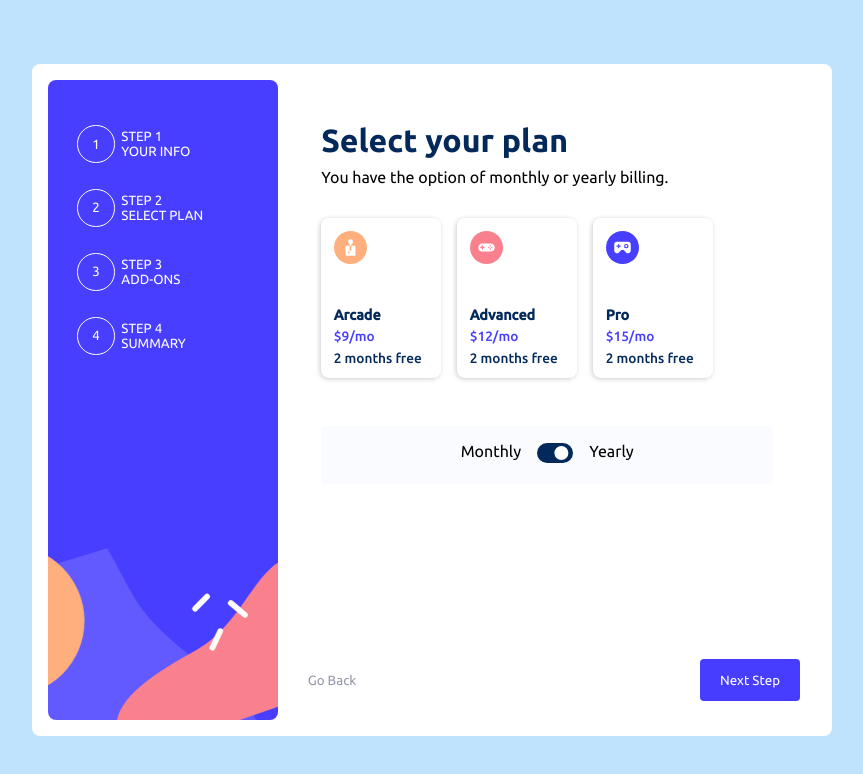
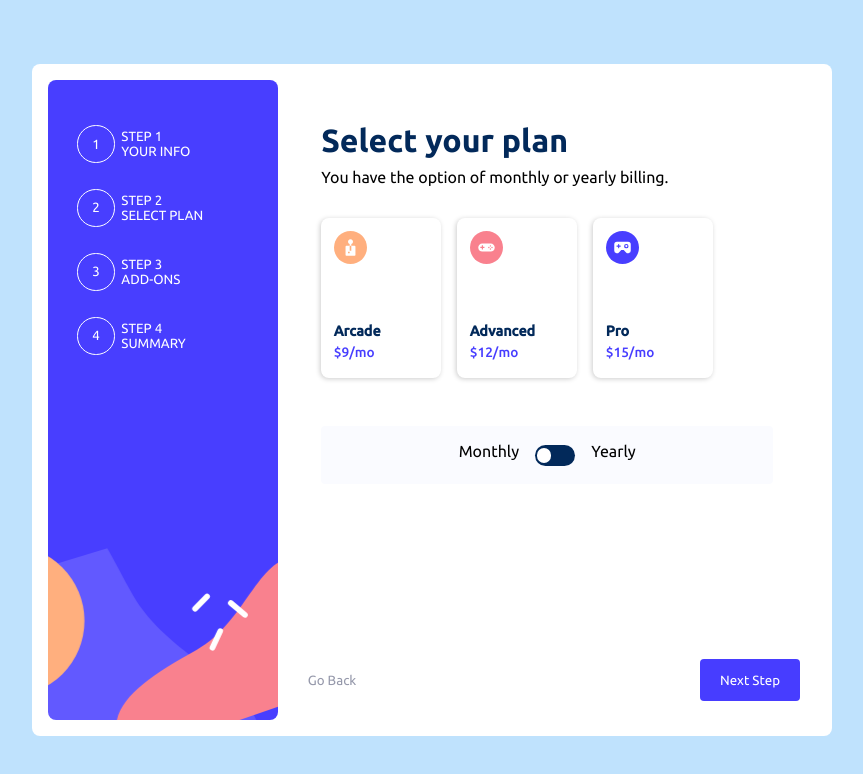
Before and after one commit to alfredthompsonOvie/multi-step-form, a Vue app: page / in a window 1280 px wide. Both pictures are taken after typing "Sample", "name@example.com", "5551234" into the empty fields and a click on the button "Next Step". Shown: the top 774 px of the page, without its empty margins (208-1071 px from the left). Built offline with nearby package versions, Linux system fonts and the light colour scheme.

Commit message:
form summary complete

```diff
--- a/src/App.vue
+++ b/src/App.vue
@@ -62,7 +62,11 @@
 		<!-- Sidebar end -->
 
 		<!-- form wizard -->
-		<FormWizard :validation-schema="schema" @submit="onSubmit">
+		<FormWizard
+		:validation-schema="schema"
+		@submit="onSubmit"
+		v-if="showForm"
+		>
 			<!-- step 1 -->
 			<FormStep>
 				<h1 class="heading">Personal info</h1>
@@ -115,58 +119,34 @@
 			<!-- step 1 -->
 
 			<!-- step 2 starts -->
+			<!-- SELECT PLAN -->
 			<FormStep>
 				<h1>Select your plan</h1>
 				<p>You have the option of monthly or yearly billing.</p>
 				<section class="form__group__plans">
-					<section class="form__group--checkbox">
+					<!--! loop starts here -->
+					<section
+						class="form__group--checkbox"
+						v-for="plan in displayPlan"
+						:key="plan.name"
+					>
 						<Field
 							type="radio"
 							name="plan"
-							value="arcade"
-							id="arcade"
+							:value="plan.name"
+							:id="plan.name"
 							class="plan--checkbox"
 						/>
-						<label for="arcade" class="plan--label">
-							<img src="@/assets/images/icon-arcade.svg" alt="" />
+						<label :for="plan.name" class="plan--label">
+							<img :src="`${getImageUrl(plan.image)}`" :alt="plan.name" />
 							<section>
-								<p class="plan">Arcade</p>
-								<p class="plan__price">$9/mo</p>
-								<p class="plan__discount">2 months free</p>
-							</section>
-						</label>
-					</section>
-					<section class="form__group--checkbox">
-						<Field
-							type="radio"
-							name="plan"
-							value="advanced"
-							id="advanced"
-							class="plan--checkbox"
-						/>
-						<label for="advanced" class="plan--label">
-							<img src="@/assets/images/icon-advanced.svg" alt="" />
-							<section>
-								<p class="plan">Advanced</p>
-								<p class="plan__price">$12/mo</p>
-								<p class="plan__discount">2 months free</p>
-							</section>
-						</label>
-					</section>
-					<section class="form__group--checkbox">
-						<Field
-							type="radio"
-							name="plan"
-							value="pro"
-							id="pro"
-							class="plan--checkbox"
-						/>
-						<label for="pro" class="plan--label">
-							<img src="@/assets/images/icon-pro.svg" alt="" />
-							<section>
-								<p class="plan">Pro</p>
-								<p class="plan__price">$15/mo</p>
-								<p class="plan__discount">2 months free</p>
+								<p class="plan">{{ plan.name }}</p>
+								<p class="plan__price">${{ plan.price }}/{{ plan.rate }}</p>
+								<transition name="fade">
+									<p class="plan__discount" v-if="showDiscountRate">
+										2 months free
+									</p>
+								</transition>
 							</section>
 						</label>
 					</section>
@@ -176,30 +156,52 @@
 
 				<section class="rate__toggler">
 					<p>Monthly</p>
-					<section>
-						<label for="rate" class="toggle__rate">
-							<Field type="checkbox" name="rate" id="rate" />
-							<span class="toggle__rate__ball"></span>
-						</label>
+					<section class="toggle__rate__switch">
+						<Field
+							v-slot="{ field }"
+							name="rate"
+							type="checkbox"
+							:value="true"
+							keepValue
+							v-model="formData.rate"
+							rules="string|required"
+						>
+							<!-- :unchecked-value="false" -->
+							<input
+								v-bind="field"
+								type="checkbox"
+								id="rate"
+								class="toggle__rate__checkbox"
+								name="rate"
+								:value="true"
+								@change="onChange"
+							/>
+						</Field>
+						<label for="rate" class="toggle__rate__label"></label>
 					</section>
+					<ErrorMessage name="rate" class="error--plan" />
+
 					<p>Yearly</p>
 				</section>
 			</FormStep>
 			<!-- step 2 ends -->
 
 			<!-- step 3 -->
+			<!-- PICK ADD_ONS -->
 			<FormStep>
 				<h1>Pick add-ons</h1>
 				<p>Add-ons help enhance your gaming experience.</p>
 
-				<section class="form__group--checkbox__addons">
-					<label for="onlineService" class="label__add_ons checkbox__addons">
+				<section class="form__group__addons">
 					<Field
 						type="checkbox"
 						name="addons"
 						id="onlineService"
-							value="onlineService"
+						value="Online service"
+						class="addons__checkbox"
+						v-model="formData.addons"
 					/>
+					<label for="onlineService" class="addons__label">
 						<section>
 							<h1 class="label__title">Online service</h1>
 							<p>Access to multiplayer games</p>
@@ -208,14 +210,16 @@
 					</label>
 				</section>
 
-				<section class="form__group--checkbox__addons">
-					<label for="largerStorage" class="label__add_ons checkbox__addons">
+				<section class="form__group__addons">
 					<Field
 						type="checkbox"
 						name="addons"
 						id="largerStorage"
-							value="largerStorage"
+						value="Larger storage"
+						class="addons__checkbox"
+						v-model="formData.addons"
 					/>
+					<label for="largerStorage" class="addons__label">
 						<section>
 							<h1 class="label__title">Larger storage</h1>
 							<p>Extra 1TB of cloud save</p>
@@ -224,17 +228,16 @@
 					</label>
 				</section>
 
-				<section class="form__group--checkbox__addons">
-					<label
-						for="customizableProfile"
-						class="label__add_ons checkbox__addons"
-					>
+				<section class="form__group__addons">
 					<Field
 						type="checkbox"
 						name="addons"
 						id="customizableProfile"
-							value="customizableProfile"
+						value="Customizable profile"
+						class="addons__checkbox"
+						v-model="formData.addons"
 					/>
+					<label for="customizableProfile" class="addons__label">
 						<section>
 							<h1 class="label__title">Customizable Profile</h1>
 							<p>Custom theme on your profile</p>
@@ -248,63 +251,73 @@
 			<!-- step 3 -->
 
 			<!-- step 4 -->
-			<FormStep >
+			<FormStep>
 				<h1>Finishing up</h1>
 				<p>Double-check everything looks OK before confirming.</p>
 				<!-- Dynamically add subscription and add-on selections here -->
-				<p>{{ store.getFormData }}</p>
-				<section class="summary">
-					<section class="summary__main">
+				<section class="summary__list">
+					<!-- {{  store.getFormData }} -->
+					<section class="summary__item">
 						<section>
-							<section>
-								<p>Arcade(Monthly)</p>
-								<button class="btn__change" type="button">Change</button>
+							<p>
+								<span>{{ store.getFormData.plan }}</span>
+								<span>({{ store.getFormData.rate }})</span>
+							</p>
+							<button class="editFormBtn">Change</button>
 						</section>
-							<p>$9/mo</p>
+						<p>
+
+							${{
+								store.getFormData.planPrice
+							}}/{{ formData.rate ? "yr" : "mo" }}
+						</p>
 					</section>
-						<section>
-							<p>Online service</p>
-							<p>+$1/mo</p>
+					<p
+						class="summary__item"
+						v-for="addon in store.getFormData.addons"
+						:key="addon"
+					>
+						<span>{{ addon.name }}</span>
+						<span>+${{ addon.price }}/{{ formData.rate ? "yr" : "mo" }}</span>
+
+					</p>
 				</section>
-						<section>
-							<p>Large storage</p>
-							<p>+$2/mo</p>
-						</section>
+				<section class="summary__total">
+					<p>Total (per {{ formData.rate ? "year" : "month" }})</p>
+					<p class="total__rate">+${{store.getFormData.total}}/{{ formData.rate ? "yr" : "mo" }}</p>
 				</section>
 
-					<section class="summary__total">
-						<p>Total (per month)</p>
-						<p class="total__rate">+$12/mo</p>
-					</section>
-				</section>
 			</FormStep>
 			<!-- step 4 -->
 
 			<!-- step 5 -->
+
 			<!-- step 5 -->
 		</FormWizard>
 		<!-- form wizard -->
+
+		<!-- Thank You -->
+		<ThankYou  v-else/>
 	</main>
 </template>
 
 <script setup>
-import { onMounted, ref } from "vue";
+import { computed, onMounted, ref } from "vue";
 import { object, string, number, array } from "yup";
 import { Field, ErrorMessage } from "vee-validate";
 
 import FormWizard from "./components/multiStep/FormWizard.vue";
 import FormStep from "./components/multiStep/FormStep.vue";
-import { useFormDataStore } from "./store/formData";
+import { useFormValuesStore } from "./store/formValues";
 
+import  ThankYou  from '@/components/ThankYou.vue';
 
-const store = useFormDataStore();
+const store = useFormValuesStore();
 
 
 const activephase = ref("personalInfo");
-
-
-
-
+const showDiscountRate = ref(false);
+const showForm = ref(true);
 
 const isMobile = ref(null);
 const windowWidth = ref(null);
@@ -323,6 +336,13 @@ onMounted(() => {
 	window.addEventListener("resize", checkScreen);
 });
 
+const formData = ref({
+	rate: false,
+	plan: '',
+	addons: [],
+})
+
+// ! started=================================================================
 const schema = [
 	object({
 		fullname: string().required("This field is required"),
@@ -333,6 +353,7 @@ const schema = [
 	}),
 	object({
 		plan: string().required("Please select a plan"),
+		rate: string(),
 	}),
 	object({
 		addons: array().of(string()).required("Please pick add-ons"),
@@ -341,7 +362,84 @@ const schema = [
 
 function onSubmit(formData) {
 	console.log(JSON.stringify(formData, null, 2));
+	// go to thank you page
+	showForm.value = false;
 }
+
+//! end ========================================================================
+
+
+const onChange = ($event) => {
+	if ($event.target.checked) {
+		showDiscountRate.value = true;
+		return;
+	}
+	showDiscountRate.value = false;
+	return;
+};
+
+
+//
+const selectPlan = ref([
+	{
+		name: 'Arcade',
+		image: 'icon-arcade.svg',
+		price: 9,
+		rate: "mo"
+	},
+	{
+		name: 'Advanced',
+		image: 'icon-advanced.svg',
+		price: 12,
+		rate: "mo"
+	},
+	{
+		name: 'Pro',
+		image: 'icon-pro.svg',
+		price: 15,
+		rate: "mo"
+	},
+])
+// const selectPlanRate = ref(false)
+const displayPlan = computed(() => {
+	if (!showDiscountRate.value) {
+		return selectPlan.value;
+	}
+	return [
+	{
+		name: 'Arcade',
+		image: 'icon-arcade.svg',
+		price: 90,
+		rate: 'yr'
+	},
+	{
+		name: 'Advanced',
+		image: 'icon-advanced.svg',
+		price: 120,
+		rate: 'yr'
+	},
+	{
+		name: 'pro',
+		image: 'icon-pro.svg',
+		price: 150,
+		rate: 'yr'
+	},
+	];
+})
+function getImageUrl(name) {
+  return new URL(`/src/assets/images/${name}`, import.meta.url).href
+}
+
+// ---------------------------------------------------
 </script>
 
-<style lang="scss" scoped></style>
+<style scoped>
+.fade-enter-from,
+.fade-leave-to {
+	opacity: 0;
+}
+.fade-enter-active,
+.fade-leave-active {
+	transition: all 0.3s linear;
+}
+</style>
--- a/src/assets/main.css
+++ b/src/assets/main.css
@@ -196,6 +196,7 @@ right: 0;
 	width: 100%;
 
 	position: relative;
+	transition: all .3s linear;
 }
 .form__group--checkbox + .form__group--checkbox {
 	margin-top: 1em;
@@ -227,6 +228,7 @@ right: 0;
 .plan {
 	color: var(--MarineBlue);
 	font-weight: var(--fw-bold);
+	text-transform: capitalize;
 }
 .plan__price {
 	font-size: .85rem;
@@ -239,12 +241,15 @@ right: 0;
 }
 .error--plan {
   position: absolute;
-  top: 11em;
+  /* top: 11em; */
+	bottom: -2em;
   left: 50%;
   transform: translateX(-50%);
   color: var(--StrawberryRed);
   /* font-size: .9rem; */
 }
+
+/* =================================================================== */
 
 .rate__toggler {
 	display: flex;
@@ -259,7 +264,47 @@ right: 0;
 	align-self: center;
 	margin-bottom: .5em;
 }
-.toggle__rate {
+.toggle__rate__switch {
+	width: 2.5em;
+	height: 1.3em;
+	border-radius: 1em;
+	background-color: var(--MarineBlue);
+	position: relative;
+	padding: .12em;
+
+	display: flex;
+	align-items: center;
+	justify-content: flex-start;
+}
+.toggle__rate__label{
+  display: block;
+  cursor: pointer;
+
+  width: 1em;
+  height: 1em;
+  background-color: white;
+  border-radius: 50%;
+  transition: .5s linear;
+  position: absolute;
+  top: .25em;
+	/* left: 0; */
+  transform:  translateX(0) rotate(0deg);
+	/* top: 50%; */
+  /* transform: translateY(-50%); */
+  /* z-index: 99; */
+	margin: 0;
+}
+.toggle__rate__checkbox:checked ~ .toggle__rate__label {
+  transform:translateX(1.5em) rotate(360deg);
+}
+.toggle__rate__checkbox {
+  opacity: 0;
+	position: absolute;
+	z-index: 1;
+	top: 0em;
+}
+/* =================================================================== */
+/* .toggle__rate {
 	display: block;
 	width: 2.5em;
 	padding: .2em;
@@ -270,6 +315,14 @@ right: 0;
 	align-items: center;
 	cursor: pointer;
 }
+.toggle__rate__checkbox:checked + .toggle__rate__ball {
+	transform: translateX(100%) rotate(360deg);
+}
+.toggle__rate__checkbox {
+  position: absolute;
+	top: 0;
+	opacity: 0;
+}
 .toggle__rate__ball {
 	width: 1em;
 	height: 1em;
@@ -279,49 +332,37 @@ right: 0;
 
 	transform: translateX(0%) rotate(0deg);
 	transition: all 1s cubic-bezier(0.075, 0.82, 0.165, 1);
-}
-
-.toggle__rate input[type='checkbox']{
-  position: absolute;
-	top: 0;
-	opacity: 0;
-}
-.toggle__rate input[type='checkbox']:checked + .toggle__rate__ball {
-	transform: translateX(100%) rotate(360deg);
-}
-/*
+} */
 
 
-
-*/
 /* ! */
 /*! STEP 3 */
 /* ! PICK ADD-ONS */
-.form__group--checkbox__addons {
+.form__group__addons {
 	margin-top: 1em;
+	position: relative;
 }
-.label__add_ons {
+.addons__label {
 	display: flex;
 	align-items: center;
 	gap: 1em;
-	padding: 1em;
+	padding: 1em 1em 1em 3em;
 	border: 1px solid transparent;
 	border-radius: 8px;
 	box-shadow: -1px 1px 5px rgba(0, 0, 0, 0.2);
 	cursor: pointer;
 	transition: all .5s linear;
 }
-.label {
-	display: flex;
-	align-items: center;
-	gap: 1em;
+.addons__checkbox {
+	position: absolute;
+	top: 50%;
+	left: 1.1em;
+	transform: translateY(-50%);
+}
+.addons__checkbox:checked ~ .addons__label {
+	border: 1px solid var(--MarineBlue);
+	background-color: var(--Magnolia);
 
-	padding: 1em;
-	border: 1px solid transparent;
-	border-radius: 8px;
-	box-shadow: -1px 1px 5px rgba(0, 0, 0, 0.2);
-	cursor: pointer;
-	transition: all .5s linear;
 }
 .label__title {
 	font-size: 1rem;
@@ -359,6 +400,60 @@ right: 0;
   background-color: var(--MarineBlue);
 }
 
+/* ! */
+/*! STEP 4 */
+/* ! FINISHING UP */
+.summary__list {
+	--MarineBlue: hsl(213, 96%, 18%);
+	--PurplishBlue: hsl(243, 100%, 62%);
+	--PastelBlue: hsl(228, 100%, 84%);
+	--LightBlue: hsl(206, 94%, 87%);
+	--StrawberryRed: hsl(354, 84%, 57%);
+
+	--CoolGray: hsl(231, 11%, 63%);
+	--LightGray: hsl(229, 24%, 87%);
+	--Magnolia: hsl(217, 100%, 97%);
+	--Alabaster: hsl(231, 100%, 99%);
+	--White: hsl(0, 0%, 100%);
+	background-color: var(--Alabaster);
+	color: var(--CoolGray);
+	padding: 1em;
+	border-radius: 6px;
+	margin: 1em 0;
+	font-family: 'Ubuntu-Medium';
+}
+.summary__item:first-of-type {
+	border-bottom: 1px solid var(--LightGray);
+	color: var(--MarineBlue);
+	font-weight: 700;
+}
+
+.summary__item, .summary__total {
+	display: flex;
+	justify-content: space-between;
+	align-items: center;
+	padding: .5em 0;
+}
+.summary__item section {
+	display: flex;
+	flex-direction: column;
+	align-items: flex-start;
+}
+.summary__total {
+	padding-inline: 1em;
+	color: var(--CoolGray);
+}
+.editFormBtn {
+	/* background-color: red; */
+	display: inline-block;
+	margin-top: .5em;
+	padding: 0;
+	text-decoration: underline;
+	color: var(--PurplishBlue);
+	color: inherit;
+	font-family: inherit;
+	/* font-weight: 500; */
+}
 
 @media (min-width: 530px) {
   .form__step {
--- a/src/components/ThankYou.vue
+++ b/src/components/ThankYou.vue
@@ -1,6 +1,10 @@
 <template>
   <div>
+    Thank you!
 
+Thanks for confirming your subscription! We hope you have fun
+using our platform. If you ever need support, please feel free
+to email us at support@loremgaming.com.
 
 
 
--- /dev/null
+++ b/src/composables/generateFormSummary.js
@@ -0,0 +1,106 @@
+import { ref } from "vue";
+
+const plan = ref([
+	{
+		name: "Arcade",
+		price: 9,
+	},
+	{
+		name: "Advanced",
+		price: 12,
+	},
+	{
+		name: "Pro",
+		price: 15,
+	},
+]);
+const pickAddons = ref([
+	{
+		name: "Online service",
+		price: 1,
+	},
+	{
+		name: "Larger storage",
+		price: 2,
+	},
+	{
+		name: "Customizable profile",
+		price: 2,
+	},
+]);
+function searchArray(arr, rate) {
+	let addons = [];
+	pickAddons.value.forEach((e) => {
+		arr.addons.forEach((el) => {
+			if (e.name === el) {
+				addons.push(e)
+			}
+		})
+	})
+
+	addons = addons.map(e => ({
+		name: e.name,
+		price: e.price * rate
+	}))
+
+	// console.log("from searchArray", addons);
+  // returns an array
+	return addons;
+}
+
+function searchPlan(p, rate) {
+	let selectedPlan;
+	selectedPlan = plan.value
+		.filter(e => e.name === p)
+		.map(e => {
+			return e.price * rate;
+		}).join('')
+
+	return selectedPlan;
+
+}
+
+function calTotal(obj1, obj2) {
+	console.log(obj1, obj2);
+	let total = parseInt(obj1) + obj2
+		.map(e => parseInt(e.price))
+		.reduce((acc, curr)=> acc + curr, 0);
+
+	return total;
+}
+
+function generateFormSummary(values) {
+	let summary;
+	searchArray(values);
+
+	if (!values.rate) {
+		summary = {
+      plan: values.plan,
+      planPrice: searchPlan(values.plan, 1),
+      // PlanPrice: plan.value.filter((e) => {
+      //   if (e.name === values.plan) {
+      //     return e.price
+      //   }
+      // }),
+			rate: "Monthly",
+			addons: searchArray(values, 1),
+			total: calTotal(searchPlan(values.plan, 1), searchArray(values, 1))
+		};
+
+    // console.log('from composables if rate = false', summary);
+		return summary;
+	}
+
+	summary = {
+		plan: values.plan,
+		planPrice: searchPlan(values.plan, 10),
+		rate: "Yearly",
+		addons: searchArray(values, 10),
+		total: calTotal(searchPlan(values.plan, 10), searchArray(values, 10))
+	};
+
+  // console.log('from composables if rate = true', summary);
+	return summary;
+}
+
+export { generateFormSummary };
--- /dev/null
+++ b/src/store/formValues.js
@@ -0,0 +1,23 @@
+import { defineStore } from 'pinia'
+import { computed, ref, } from 'vue'
+
+export const useFormValuesStore = defineStore('formData', () => {
+  const formData = ref([]);
+
+  // const formattedFormData = ref([]);
+
+  const getFormData = computed(() => formData.value)
+
+  function updateFormData(data) {
+    formData.value = data;
+
+    // console.log(getFormData.value);
+    // console.log(formData.value);
+  }
+
+
+
+
+
+  return {getFormData, updateFormData }
+})
```
Also changed, not shown: src/components/multiStep/FormWizard.vue (+27 -10 lines), src/store/formData.js (+24 -6 lines). Lines whose indentation alone changed are shown as unchanged.
